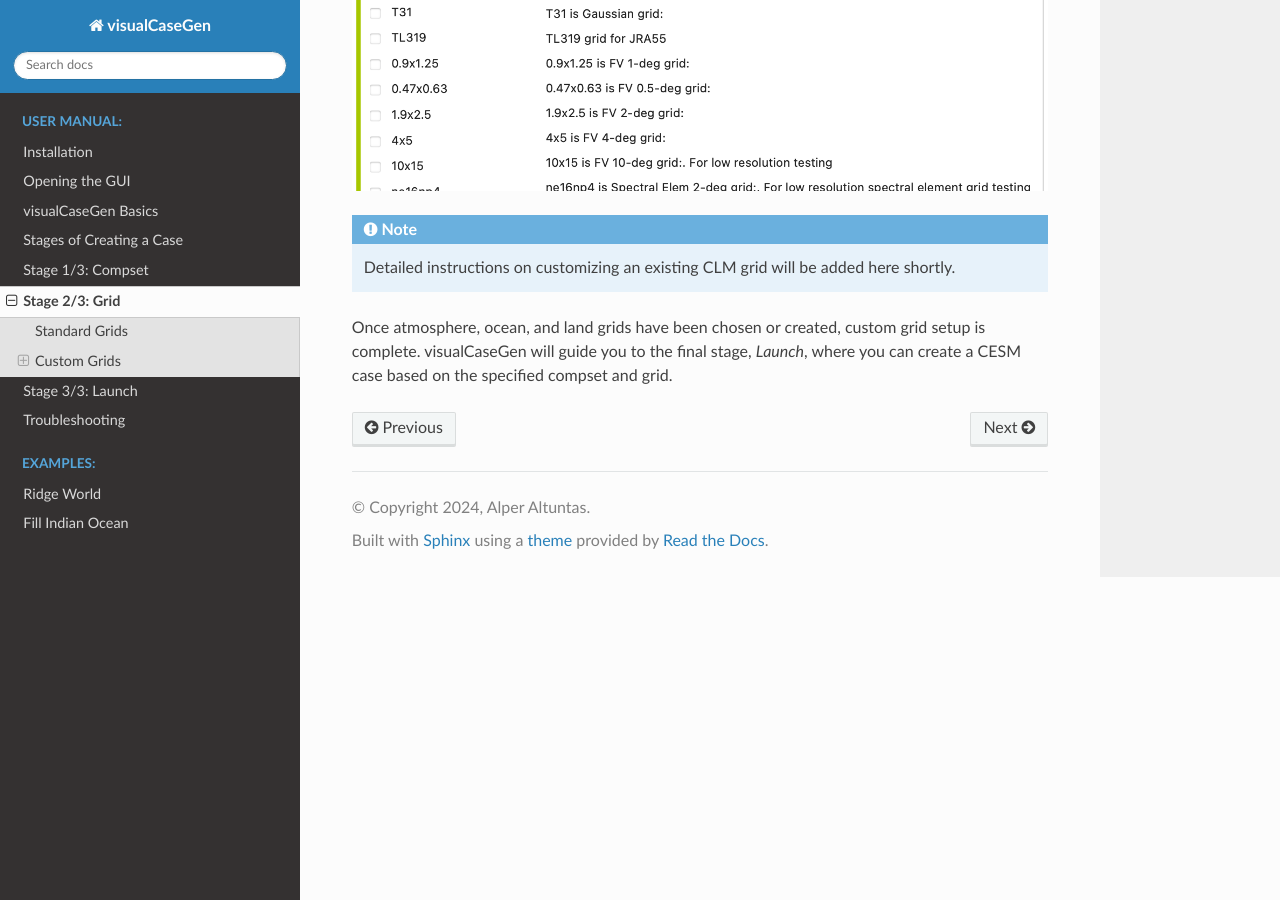
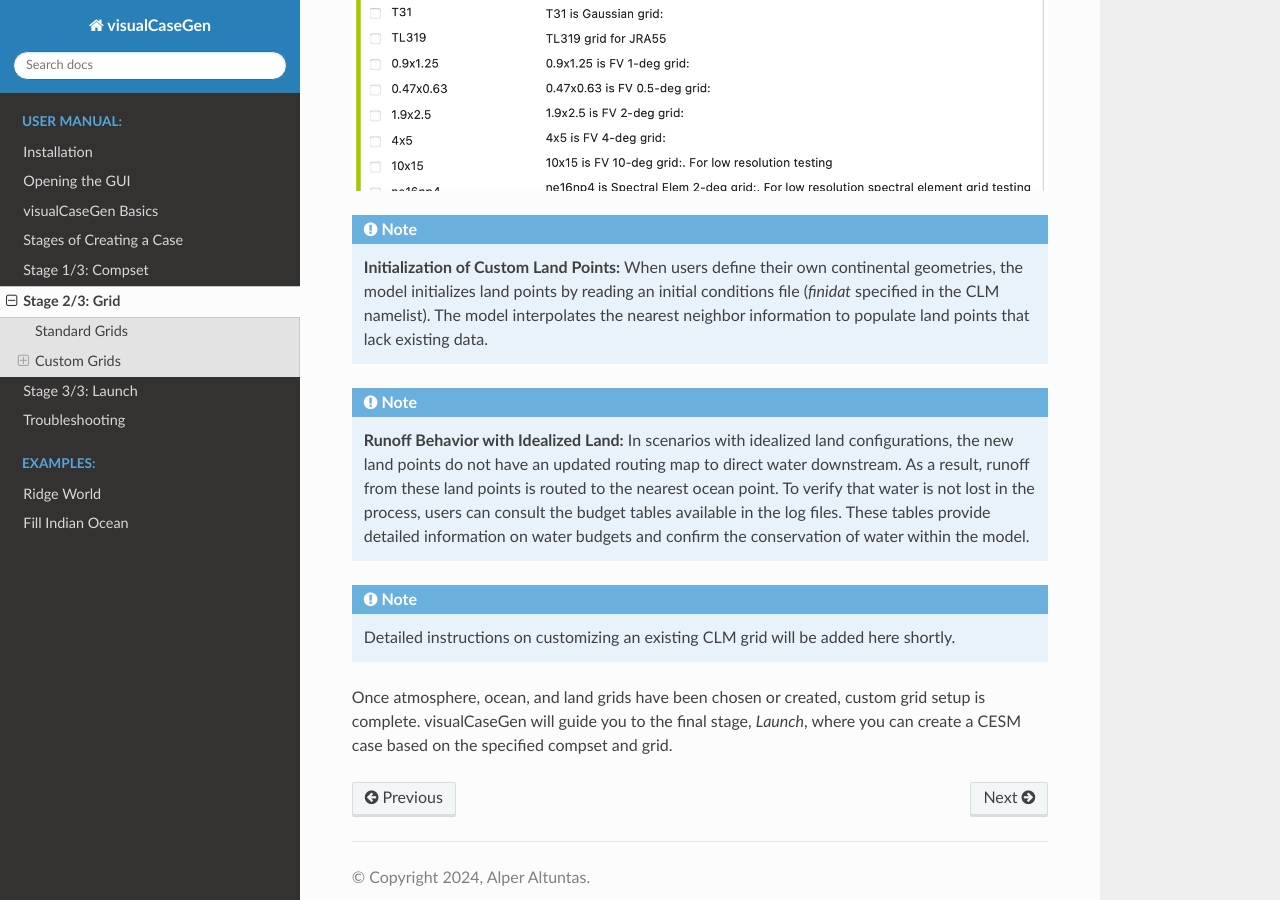
Before and after one commit to ESMCI/visualCaseGen, a Sphinx documentation site: the page built from docs/grid.rst, in a window 1280 px wide and 900 px high, scrolled down 3430 px. Built offline with Sphinx 7.4.7 and the Read the Docs theme 3.1.0, drawn with Linux system fonts in a browser that asks for light colours.

Commit message:
doc update: add information about what runoff does in idealized land

```diff
--- a/docs/grid.rst
+++ b/docs/grid.rst
@@ -88,6 +88,19 @@
 
 .. image:: assets/Stage2_7.png
 
+.. note:: **Initialization of Custom Land Points:**
+  When users define their own continental geometries, the model initializes land points
+  by reading an initial conditions file (`finidat` specified in the CLM namelist). The model
+  interpolates the nearest neighbor information to populate land points that lack existing data.
+
+.. note:: **Runoff Behavior with Idealized Land:**
+    In scenarios with idealized land configurations, the new land points do not have an
+    updated routing map to direct water downstream. As a result, runoff from these land points
+    is routed to the nearest ocean point. To verify that water is not lost in the process, users
+    can consult the budget tables available in the log files.
+    These tables provide detailed information on water budgets and confirm the conservation of water within the model.
+
+
 .. note:: Detailed instructions on customizing an existing CLM grid will be added here shortly.
 
 Once atmosphere, ocean, and land grids have been chosen or created, custom grid setup is complete.
```
